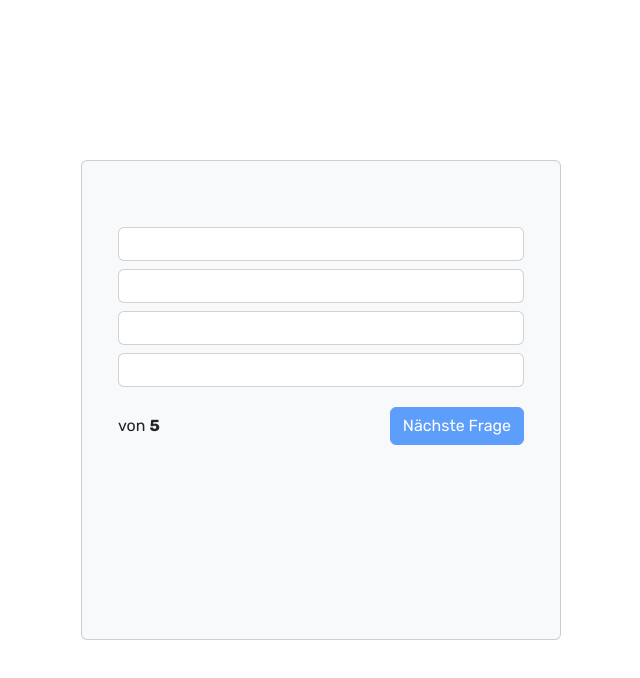
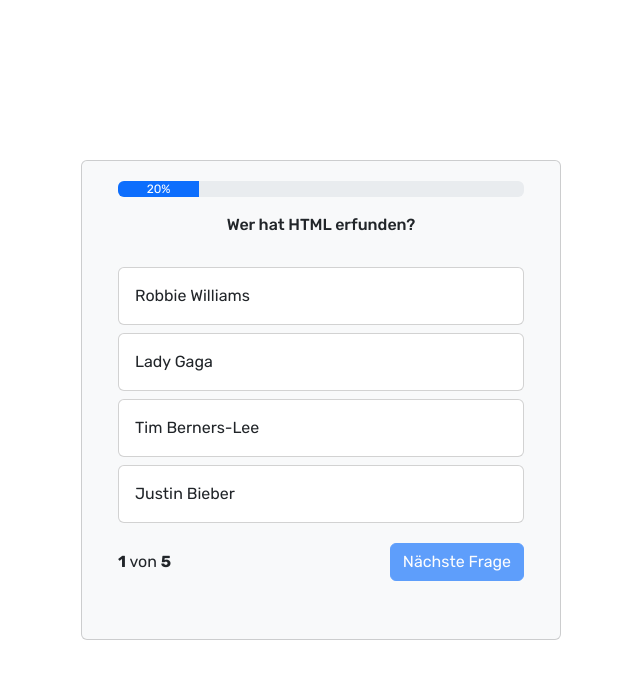
Before and after one commit to HansStieber/quizapp, a plain HTML site: page index.html in a window 1280 px wide. Shown: the whole page, without its empty margins (319-959 px from the left). Drawn offline with nearby package versions, Linux system fonts and the light colour scheme.

Commit message:
beta version

```diff
--- a/index.html
+++ b/index.html
@@ -6,6 +6,8 @@
   <meta http-equiv="X-UA-Compatible" content="IE=edge">
   <meta name="viewport" content="width=device-width, initial-scale=1.0">
   <title>QuizApp</title>
+
+  <link rel="icon" href="img/favicon.png">
 
   <link rel="stylesheet" href="style.css">
   <link rel="stylesheet" href="fonts.css">
@@ -22,6 +24,11 @@
 <body onload="init()">
   <div class="container">
     <div class="card quiz-card bg-light">
+
+      <div class="progress" id="progress">
+        <div class="progress-bar" role="progressbar" aria-label="Example with label" style="width: 20%;"
+          aria-valuenow="25" aria-valuemin="0" aria-valuemax="100" id="progress-bar"></div>
+      </div>
 
       <div class="card-body no-padding" id="startscreen" style="display: none">
 
--- a/script.js
+++ b/script.js
@@ -48,6 +48,7 @@ let AUDIO_FAIL = new Audio('audio/false.mp3');
 
 function init() {
     document.getElementById('all-questions').innerHTML = questions.length;
+
     showQuestion();
 }
 
@@ -78,18 +79,19 @@ function showEndscreen() {
 function hideEndscreen() {
     document.getElementById('endscreen').style = 'display: none';
     document.getElementById('question-body').style = '';
-    document.getElementById('progress').style = '';
 }
 
 function updateProgressBar() {
     let percent = (currentQuestion + 1) / questions.length;
     percent = Math.round(percent * 100);
+
     document.getElementById('progress-bar').innerHTML = `${percent}%`;
     document.getElementById('progress-bar').style.width = `${percent}%`;
 }
 
 function updateToNextQuestion() {
     let question = questions[currentQuestion];
+
     document.getElementById('question-number').innerHTML = currentQuestion + 1;
     document.getElementById('question').innerHTML = question['questions'];
     document.getElementById('answer_1').innerHTML = question['answer_1'];
@@ -116,7 +118,7 @@ function answer(selection) {
 }
 
 function rightAnswerSelected(selectedQuestionNumber, question) {
-    return selectedQuestionNumber == question['right_answer'];
+    return selectedQuestionNumber == question['right_answer']
 }
 
 function nextQuestion() {
```
Also changed, not shown: img/favicon.png (added), 1 other file.
